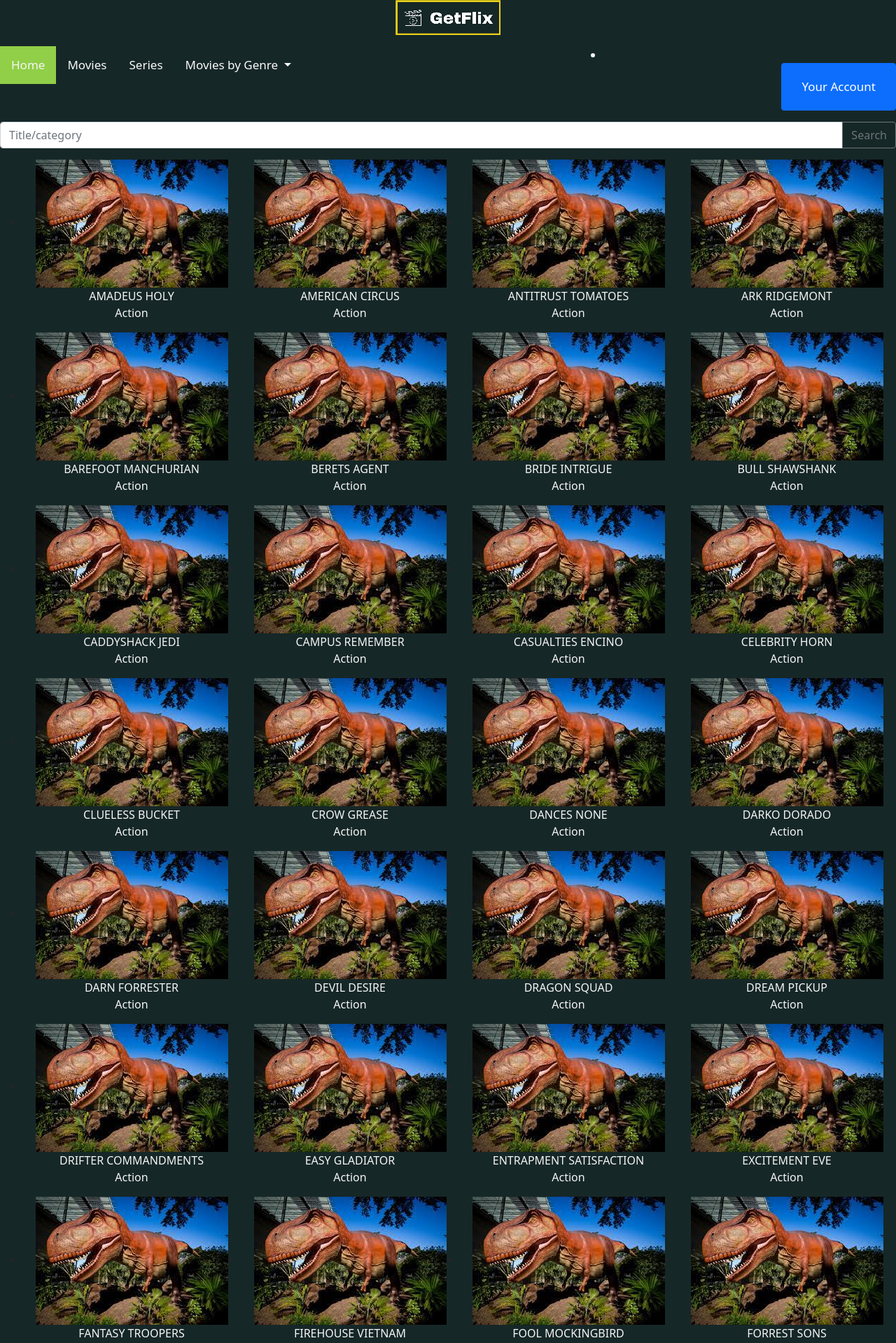
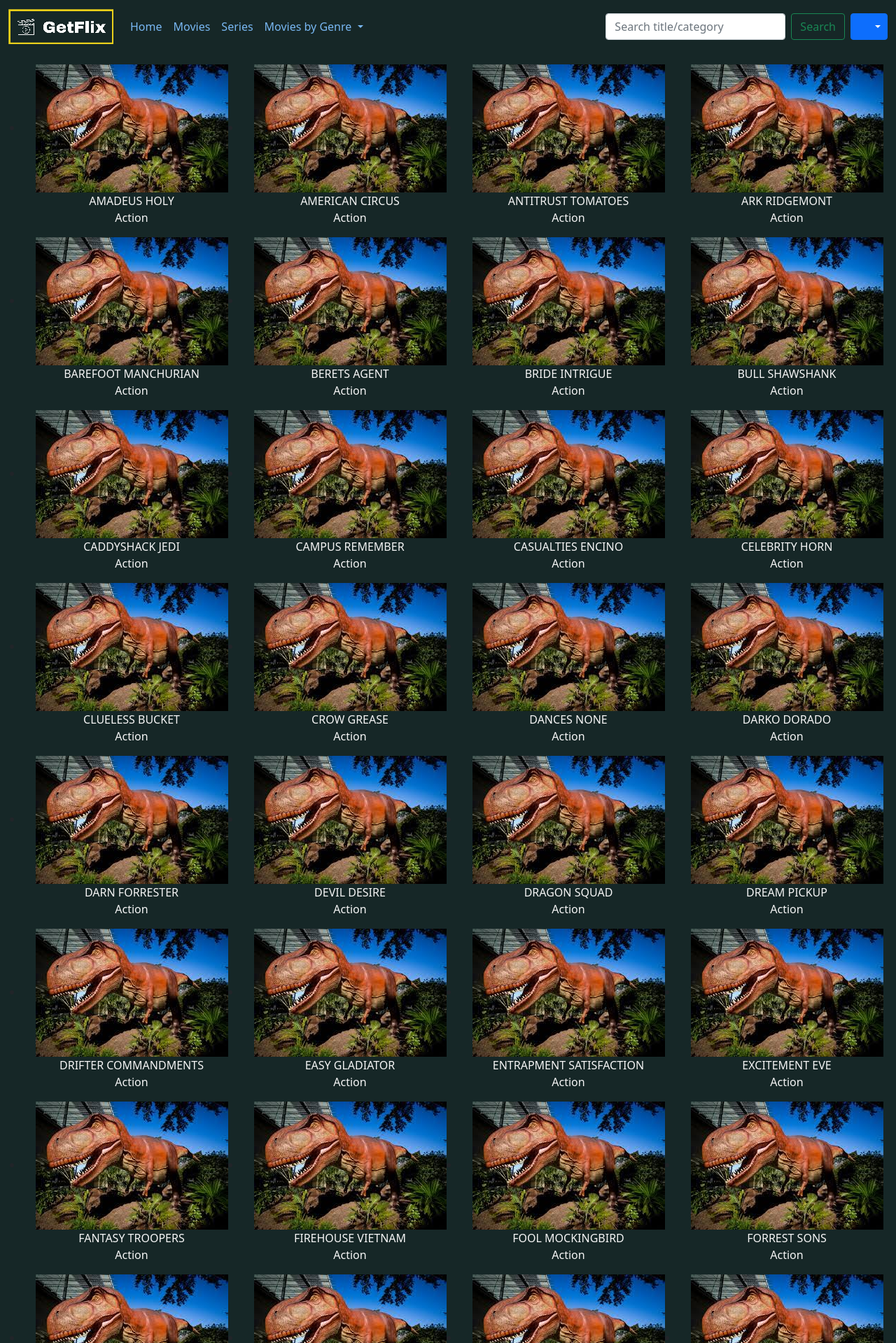
Before and after one commit to frances-joffany-navarro/getflixProject, a PHP site: page / in a window 1280 px wide. Shown: the top 1919 px of the page at 70% size. Run offline with PHP 8.4, Linux system fonts and the light colour scheme; a user stored in the database is signed in; data comes from the database, SQL or seed files in the repository.

Commit message:
navbar colors and logo

```diff
--- a/css/style.css
+++ b/css/style.css
@@ -1,15 +1,11 @@
 
   /*--------------------------------------------------------General colors --------------------------------*/
-  body, main, header, footer {
+  body, main, footer {
     background-color: rgb(22, 39, 39);
     text-align: center;
   }
   p {
     color:whitesmoke;
-  }
-
-  .dropdown-item {
-      background-color: rgb(22, 39, 39);
   }
   div {
     color: whitesmoke;
@@ -17,27 +13,9 @@
   a {
     color: #79b8f3;
   }
-  /*--------------------------------------------------------Navigation Bar --------------------------------*/
-  .topnav {
-      background-color: rgb(22, 39, 39);
-    }
-    .topnav a {
-      float: left;
-      color: rgb(250, 250, 250);
-      text-align: center;
-      padding: 14px 16px;
-      text-decoration: none;
-      font-size: 17px;
-    }
-    .topnav a:hover {
-      background-color: #ddd;
-      color: black;
-    }
-    .topnav a.active {
-      background-color: #90cf47;
-      color: whitesmoke;
-    }
-
+  .dropdown {
+    background-color:rgb(22, 39, 39) ;
+  }
   /*----------------------------------------------------Footer---------------------------------*/
   #bottomLogo {
   color:whitesmoke;
@@ -69,6 +47,4 @@
         display: grid;
         grid-template-columns: repeat(4, 1fr );
       }
-
-
 }
--- a/index.php
+++ b/index.php
@@ -1,4 +1,8 @@
-<?php include 'DB/dbConnection.php';?>
+<?php
+include 'DB/dbConnection.php';
+include './user.php';
+session_start();
+?>
 
 <!DOCTYPE html>
 <html lang="en">
@@ -11,7 +15,6 @@
   <link rel="stylesheet" href="css/style.css">
 
   <title>Home</title>
-
 </head>
 
 <body>
@@ -55,12 +58,9 @@
         </div>
         </li>";}
               }
-
         ?>
             </ul>
-
   </main>
-
 <?php include 'footer.php';?>
 <script src="js/navbar.js"></script>
 </body>
--- a/navbar.php
+++ b/navbar.php
@@ -1,14 +1,26 @@
 <script src="https://cdn.jsdelivr.net/npm/@popperjs/core@2.9.1/dist/umd/popper.min.js" integrity="sha384-SR1sx49pcuLnqZUnnPwx6FCym0wLsk5JZuNx2bPPENzswTNFaQU1RDvt3wT4gWFG" crossorigin="anonymous"></script>
-<?php include "DB/DBConnection.php";?>
+<?php include "DB/DBConnection.php"; ?>
 <link href="https://cdn.jsdelivr.net/npm/bootstrap@5.0.0-beta3/dist/css/bootstrap.min.css" rel="stylesheet" integrity="sha384-eOJMYsd53ii+scO/bJGFsiCZc+5NDVN2yr8+0RDqr0Ql0h+rP48ckxlpbzKgwra6" crossorigin="anonymous">
 <link rel="stylesheet" href="css/style.css">
 
 <header>
-            <p><img src="images/logoGetFlix.png" alt="GetFlix Logo"></p>
-            <div class="topnav">
-                    <a class="active" href="#home">Home</a>
-                    <a href="#movies">Movies</a>
-                    <a href="#series">Series</a>
+<nav class="navbar navbar-expand-lg mb-3">
+  <div class="container-fluid">
+    <a class="navbar-brand" href="index.php"><img src="images/logoGetFlix.png" alt="GetFlix Logo"></a>
+    <button class="navbar-toggler" type="button" data-bs-toggle="collapse" data-bs-target="#navbarSupportedContent" aria-controls="navbarSupportedContent" aria-expanded="false" aria-label="Toggle navigation">
+      <span class="navbar-toggler-icon"></span>
+    </button>
+    <div class="collapse navbar-collapse" id="navbarSupportedContent">
+      <ul class="navbar-nav me-auto mb-2 mb-lg-0">
+        <li class="nav-item">
+          <a class="nav-link active" aria-current="page" href="index.php">Home</a>
+        </li>
+        <li class="nav-item">
+          <a class="nav-link" href="#">Movies</a>
+        </li>
+        <li class="nav-item">
+          <a class="nav-link" href="#">Series</a>
+        </li>
         <li class="nav-item dropdown">
           <a class="nav-link dropdown-toggle" href="#" id="navbarDropdown" role="button" data-bs-toggle="dropdown" aria-expanded="false">
             Movies by Genre
@@ -18,21 +30,45 @@
             $sql = "SELECT category_name FROM `category`";
             $answer = $dbConnection->query($sql);
             //display all movies
-    while($row = $answer->fetch(PDO::FETCH_OBJ)){
-        echo    "<li><a class=dropdown-item href=finalIndex.php?category=".$row->category_name.">".$row->category_name."</a></li>";}?>
+            while ($row = $answer->fetch(PDO::FETCH_OBJ)) {
+              echo "<li><a class=dropdown-item href=index.php?category=" . $row->category_name . ">" . $row->category_name . "</a></li>";
+            } ?>
           </ul>
         </li>
-        <div class="col-auto" id="accountButton">
-                          <button type="submit" class="btn btn-primary mb-3"><a href="profil.php" style="color:white;text-decoration:none;">Your Account</a></button>
-
+      </ul>
+      <form class="d-flex my-2 " id="searchBar">
+        <input class="form-control me-2" type="search" id="myInput" value="<?php echo !empty($_GET['search']) ? $_GET['search'] : NULL; ?>" placeholder="Search title/category" aria-label="Recipient's username">
+        <button class="btn btn-outline-success me-2" type="button" name="submit" id="button-addon2">Search</button>
+      </form>
+      <!-- Start of Linking of pages -->
+      <ul class="navbar-nav mb-lg-0">
+      <?php
+      if (!isset($_SESSION['user'])) { ?>
+        <div class="d-grid" id="accountButton">
+          <button type="submit" class="btn btn-primary"><a href="indexBis.php" style="color:white;text-decoration:none;">Sign in</a></button>
         </div>
-                    <div class="input-group mb-3" id="searchBar">
-                    <input type="text" id="myInput" value="<?php echo !empty($_GET['search']) ? $_GET['search'] : NULL;?>" class="form-control" placeholder="Title/category" aria-label="Recipient's username" aria-describedby="button-addon2">
-                        <button class="btn btn-outline-secondary" type="button" name="submit" id="button-addon2">Search</button>
+        <?php
+      }else{
+        $user = $_SESSION['user'];
+        ?>
+        <li class="nav-item">
+          <div class="btn-group" >
+            <button type="button" class="btn btn-primary"><?php echo "$user->firstName $user->lastName"; ?></button>
+            <button type="button" class="btn btn-primary dropdown-toggle dropdown-toggle-split" data-bs-toggle="dropdown" aria-expanded="false">
+              <span class="visually-hidden">Toggle Dropdown</span>
+            </button>
+            <ul class="dropdown-menu">
+              <li><a class="dropdown-item" href="profil.php">Profile</a></li>
+              <li><hr class="dropdown-divider"></li>
+              <li><a class="dropdown-item" href="deconnexion.php">Signout</a></li>
+            </ul>
           </div>
-
-
+        </li>
+      <?php } ?>
+      <!-- End of Linking of pages -->
     </div>
+  </div>
+</nav>
 </header>
 <script src="https://cdn.jsdelivr.net/npm/bootstrap@5.0.0-beta3/dist/js/bootstrap.min.js" integrity="sha384-j0CNLUeiqtyaRmlzUHCPZ+Gy5fQu0dQ6eZ/xAww941Ai1SxSY+0EQqNXNE6DZiVc" crossorigin="anonymous"></script>
 <script src="js\searchInput.js"></script>
```
Lines whose indentation alone changed are shown as unchanged.
